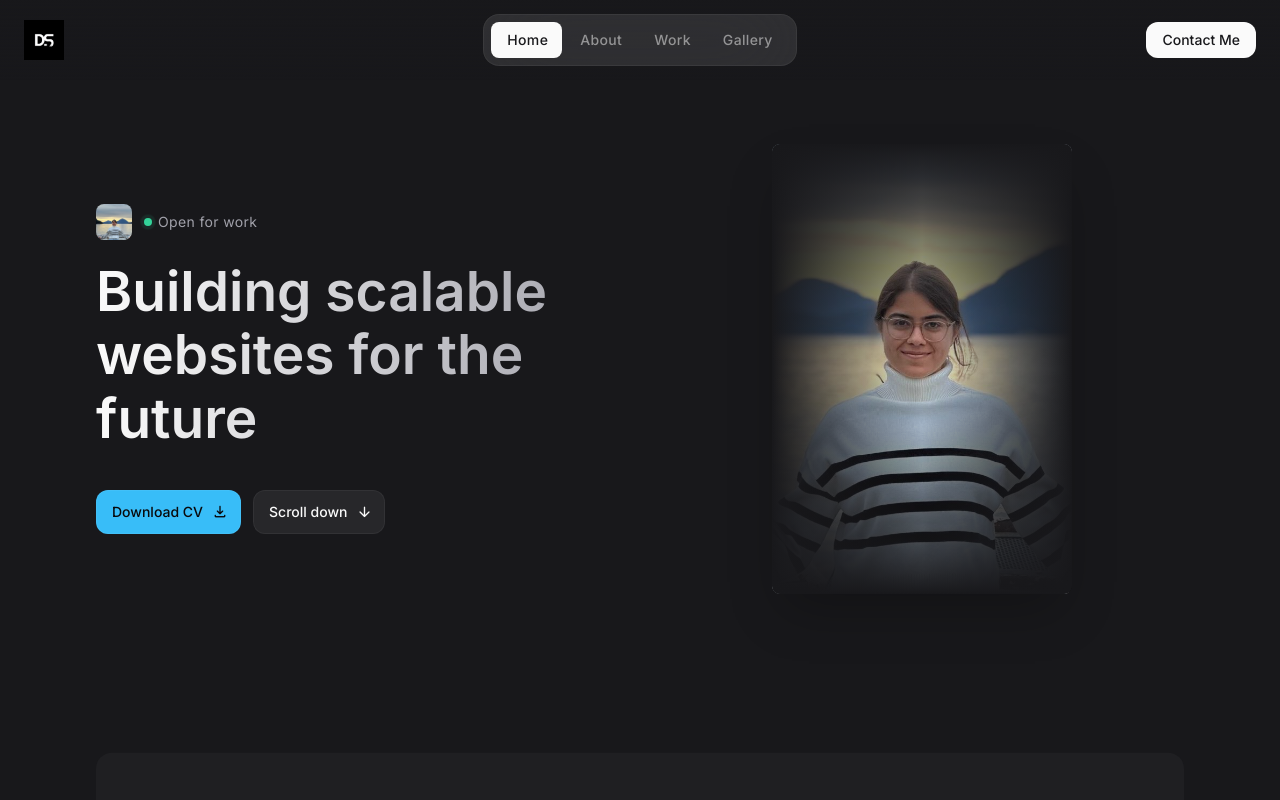
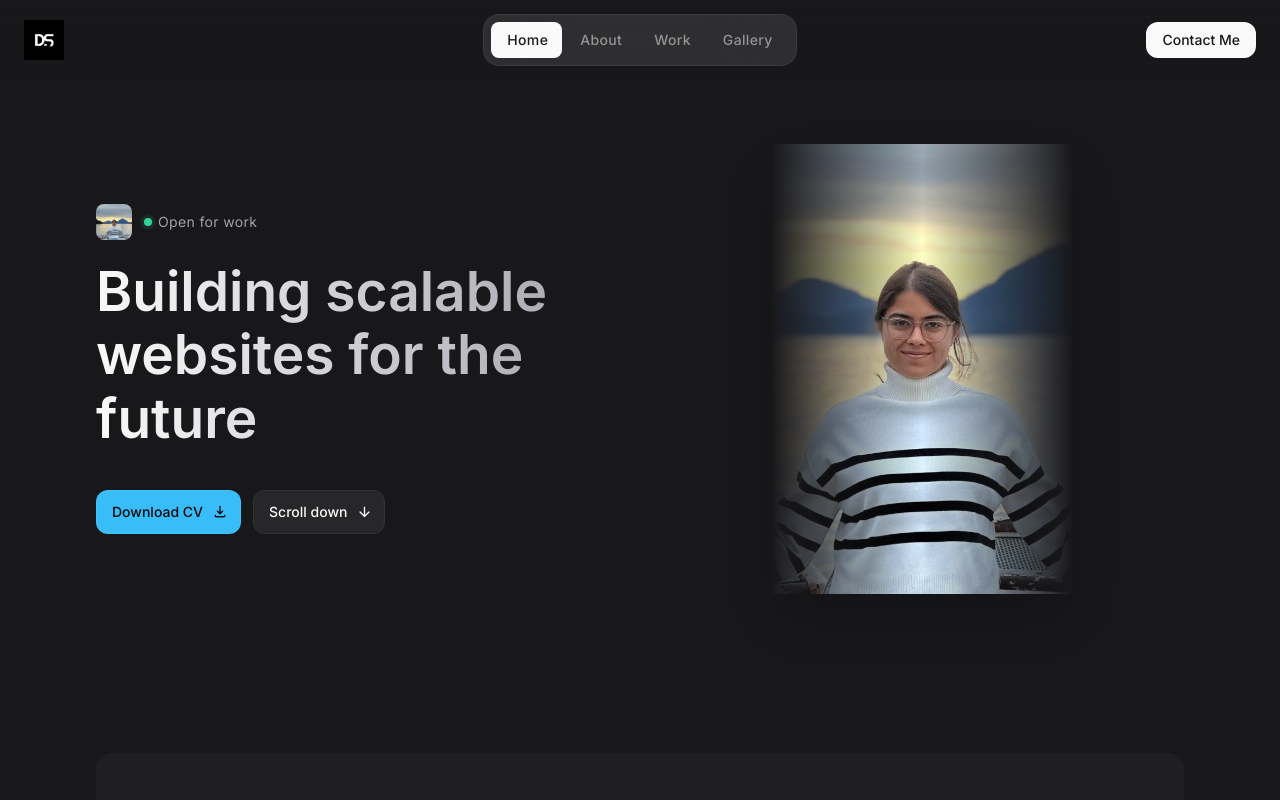
Before and after one commit to DeekshaSareen-code/my_portfolio, a React (Create React App) app: page / in a window 1280 px wide. Shown: the top 800 px of the page. Built offline with nearby package versions, Linux system fonts and the light colour scheme.

Commit message:
feat: updated package json

```diff
--- a/package.json
+++ b/package.json
@@ -1,4 +1,5 @@
 {
+  "homepage": "https://DeekshaSareen-code.github.io/my_portfolio",
   "name": "my_portfolio",
   "version": "0.1.0",
   "private": true,
@@ -13,6 +14,8 @@
     "web-vitals": "^4.2.4"
   },
   "scripts": {
+    "predeploy": "npm run build",
+    "deploy": "gh-pages -d build",
     "start": "react-scripts start",
     "build": "react-scripts build",
     "test": "react-scripts test",
@@ -39,6 +42,7 @@
   "devDependencies": {
     "@types/jest": "^29.5.14",
     "autoprefixer": "^10.4.20",
+    "gh-pages": "^6.3.0",
     "postcss": "^8.5.1",
     "tailwind-scrollbar": "^3.1.0",
     "tailwindcss": "^3.4.17"
--- a/src/components/Body.js
+++ b/src/components/Body.js
@@ -44,14 +44,13 @@ const Body = () => {
           </div>
         </div>
         <div className="hidden md:block">
-          <figure className="relative w-[300px] h-[450px] ml-auto rounded-lg overflow-hidden shadow-2xl m-auto">
-            <div className="absolute inset-0 bg-gradient-to-l from-zinc-900 via-transparent to-zinc-900 rounded-lg"></div>
-            <div className="absolute inset-0 bg-gradient-to-t from-zinc-900 via-transparent to-zinc-900 rounded-lg"></div>
+          <figure className="relative w-[300px] h-[450px] ml-auto overflow-hidden shadow-2xl m-auto">
+            <div className="absolute inset-0 bg-gradient-to-l from-zinc-900 via-transparent to-zinc-900 "></div>
 
             <img
               src="/images/deeksha.jpeg"
               alt="Deeksha Sareen"
-              className="w-full h-full object-cover rounded-lg transition-transform duration-300 hover:scale-110 "
+              className="w-full h-full object-cover transition-transform duration-300 hover:scale-110 "
               width={450}
               height={650}
             />
```
Also changed, not shown: 1 other file (tests, documents, lock files or other folders).
